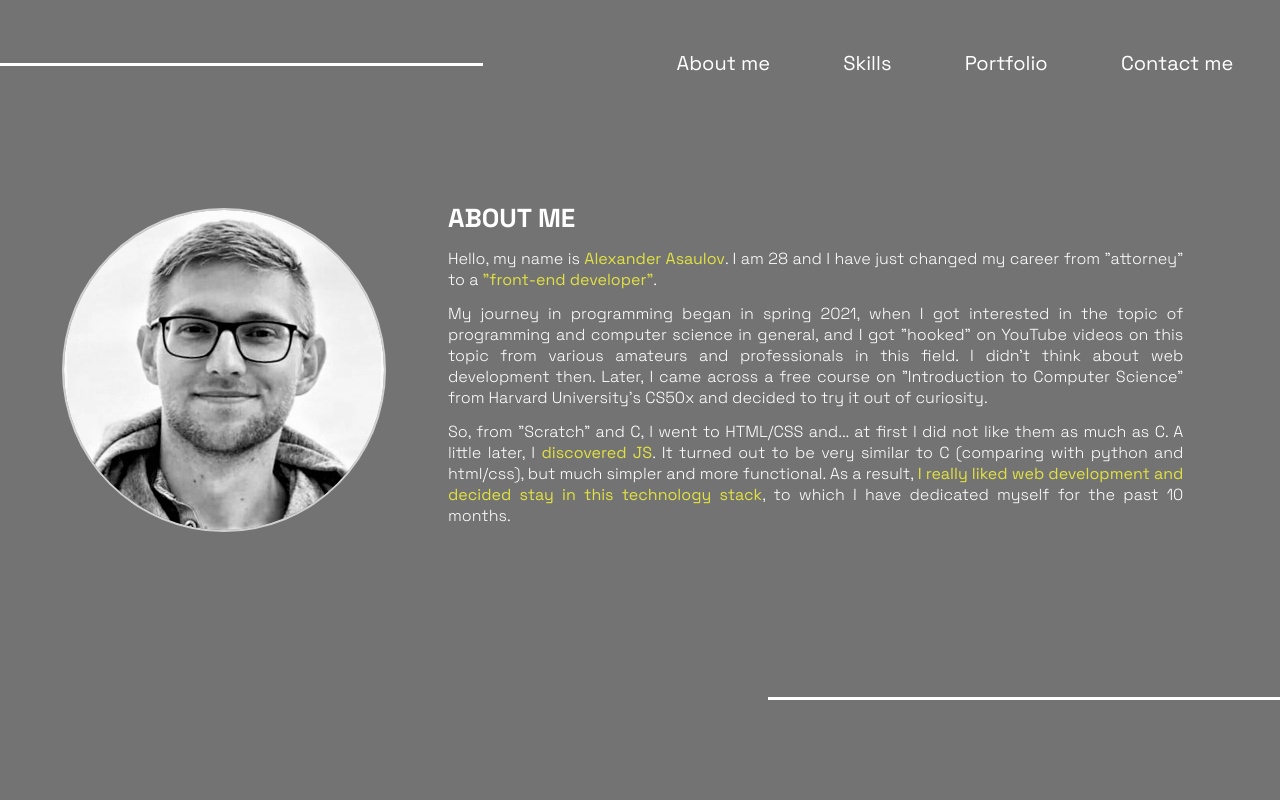
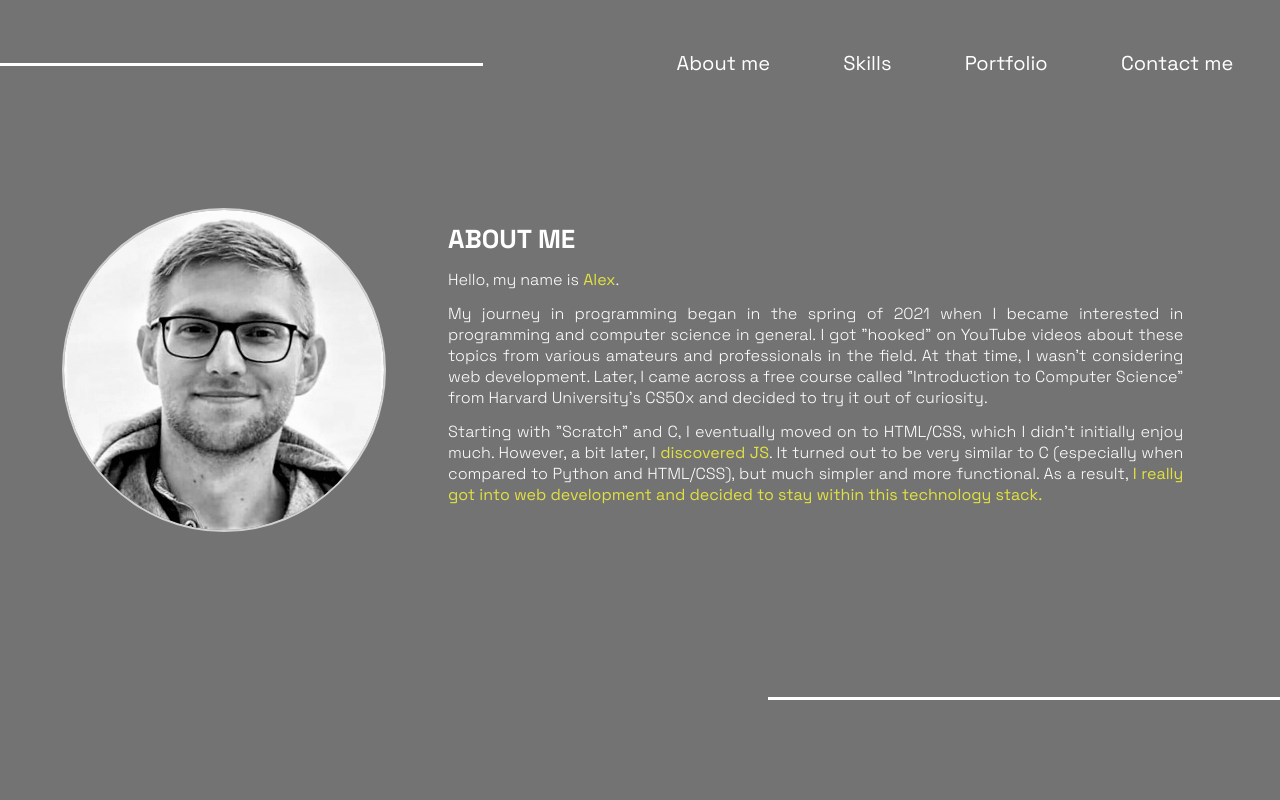
Before and after one commit to AAlexanderV/Portfolio, a React (Create React App) app: page / in a window 1280 px wide. Shown: the top 800 px of the page. Built offline with nearby package versions, Linux system fonts and the light colour scheme.

Commit message:
changed About

```diff
--- a/src/components/About.js
+++ b/src/components/About.js
@@ -2,46 +2,35 @@ import avatar from "../images/avatar.jpg";
 
 export default function About() {
   return (
-        <main
-            className="about"
-            id="about"
-        >
+    <main className="about" id="about">
       <div className="avatar">
-                <img
-                    src={avatar}
-                    alt="Avatar"
-                />
+        <img src={avatar} alt="Avatar" />
       </div>
       <div className="about_contentBox">
         <header className="about_header">ABOUT ME</header>
         <div className="about_text">
           <p>
-                        Hello, my name is <span>Alexander Asaulov</span>. I am
-                        28 and I have just changed my career from "attorney" to
-                        a <span>"front-end developer"</span>.
+            Hello, my name is <span>Alex</span>.
           </p>
           <p>
-                        My journey in programming began in spring 2021, when I
-                        got interested in the topic of programming and computer
-                        science in general, and I got "hooked" on YouTube videos
-                        on this topic from various amateurs and professionals in
-                        this field. I didn't think about web development then.
-                        Later, I came across a free course on "Introduction to
-                        Computer Science" from Harvard University's CS50x and
-                        decided to try it out of curiosity.
+            My journey in programming began in the spring of 2021 when I became
+            interested in programming and computer science in general. I got
+            "hooked" on YouTube videos about these topics from various amateurs
+            and professionals in the field. At that time, I wasn't considering
+            web development. Later, I came across a free course called
+            "Introduction to Computer Science" from Harvard University's CS50x
+            and decided to try it out of curiosity.
           </p>
           <p>
-                        So, from "Scratch" and C, I went to HTML/CSS and... at
-                        first I did not like them as much as C. A little later,
-                        I <span>discovered JS</span>. It turned out to be very
-                        similar to C (comparing with python and html/css), but
-                        much simpler and more functional. As a result,{" "}
+            Starting with "Scratch" and C, I eventually moved on to HTML/CSS,
+            which I didn't initially enjoy much. However, a bit later, I{" "}
+            <span>discovered JS</span>. It turned out to be very similar to C
+            (especially when compared to Python and HTML/CSS), but much simpler
+            and more functional. As a result,{" "}
             <span>
-                            I really liked web development and decided stay in
-                            this technology stack
+              I really got into web development and decided to stay within this
+              technology stack.
             </span>
-                        , to which I have dedicated myself for the past 10
-                        months.
           </p>
         </div>
       </div>
```
Also changed, not shown: src/images/portfolio/shipping.png (added). Lines whose indentation alone changed are shown as unchanged.
